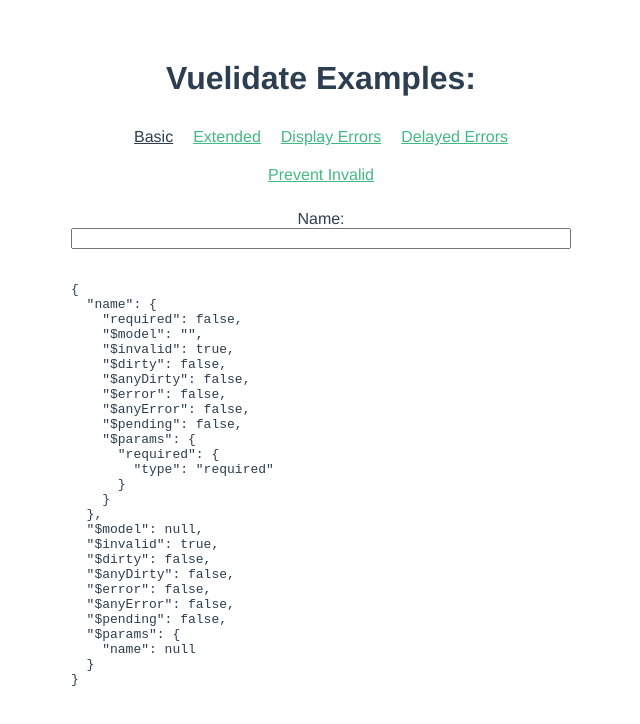
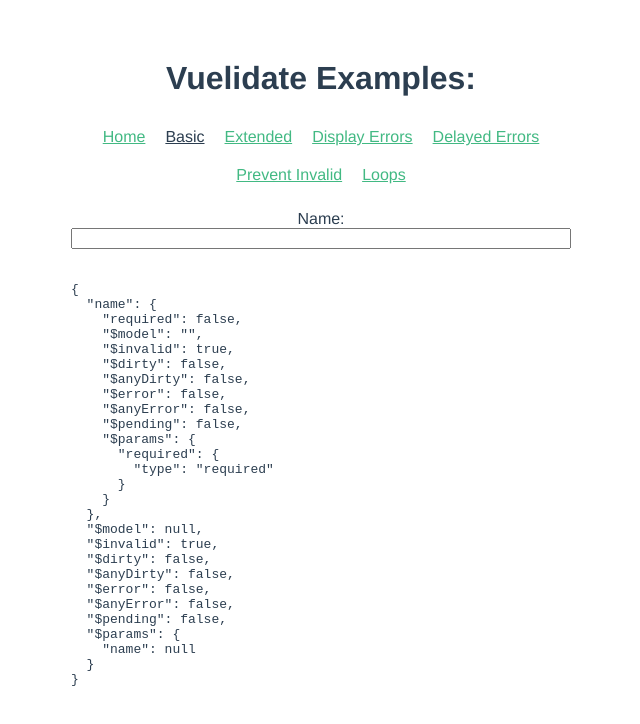
Before and after one commit to SDVue/vuelidate-example, a Vue app: page /#/basic in a window 1280 px wide. Shown: the top 724 px of the page, without its empty margins (319-959 px from the left). Built offline with nearby package versions, Linux system fonts and the light colour scheme.

Commit message:
Refactor and improvements

```diff
--- a/src/App.vue
+++ b/src/App.vue
@@ -2,20 +2,8 @@
   <div id="app">
     <h1>Vuelidate Examples:</h1>
     <ul class="nav">
-      <li>
-        <router-link to="basic">Basic</router-link>
-      </li>
-      <li>
-        <router-link to="extended">Extended</router-link>
-      </li>
-      <li>
-        <router-link to="errors">Display Errors</router-link>
-      </li>
-      <li>
-        <router-link to="delayed">Delayed Errors</router-link>
-      </li>
-      <li>
-        <router-link to="prevent">Prevent Invalid</router-link>
+      <li v-for="route in routes" :key="route.path">
+        <router-link :to="route">{{ route.name }}</router-link>
       </li>
     </ul>
 
@@ -24,8 +12,12 @@
 </template>
 
 <script>
+import { routes } from "@/router";
+
 export default {
-  name: "app"
+  data: () => ({
+    routes
+  })
 };
 </script>
 
--- a/src/examples/4-DelayedErrors.vue
+++ b/src/examples/4-DelayedErrors.vue
@@ -5,10 +5,12 @@
 			<input v-model.lazy="$v.name.$model">
 			<div v-if="$v.name.$error" class="validation-errors">
 				<small v-if="!$v.name.required">Field is required.</small>
+				<small v-if="!$v.name.min">Must be at least {{ $v.name.$params.min.min }} characters.</small>
 			</div>
 		</label>
 
 		<label>Email (validate on blur):
+			<!-- NOTE: Uses normal vue data, not $v.[key].$model -->
 			<input v-model="email" @blur="$v.email.$touch()">
 			<div v-if="$v.email.$error" class="validation-errors">
 				<small v-if="!$v.email.required">Field is required.</small>
@@ -21,7 +23,7 @@
 			<!-- Can also add attributes - :min="$v.age.$params.between.min" :max="$v.age.$params.between.max" -->
 			<div v-if="$v.age.$error" class="validation-errors">
 				<small v-if="!$v.age.required">Field is required.</small>
-				<small v-if="!$v.age.between">Must be between {{$v.age.$params.between.min}} and {{$v.age.$params.between.max}}.</small>
+				<small v-if="!$v.age.between">Must be between {{ $v.age.$params.between.min }} and {{ $v.age.$params.between.max }}.</small>
 			</div>
 		</label>
 
--- a/src/examples/5-PreventInvalid.vue
+++ b/src/examples/5-PreventInvalid.vue
@@ -17,12 +17,14 @@
     </label>
 
     <button @click="onSubmit" :disabled="$v.$invalid">Submit</button>
-    <br> or
-    <br>
-    <button v-if="$v.$invalid" @click="$v.$touch()" :style="{ opacity: $v.$invalid ? '0.3' : '' }">Submit (invalid)</button>
-    <button v-else @click="onSubmit">Submit (valid)</button>
-    <br> or
-    <br>
+
+    <p>or</p>
+
+    <button v-if="$v.$invalid" @click="$v.$touch()" :style="{ opacity: $v.$invalid ? '0.3' : '' }">Submit (form is invalid)</button>
+    <button v-else @click="onSubmit">Submit (form is valid)</button>
+
+    <p>or</p>
+
     <button @click="onSubmit" :style="{ opacity: $v.$invalid ? '0.3' : '' }">Submit</button>
   </form>
 </template>
--- a/src/router.js
+++ b/src/router.js
@@ -3,7 +3,7 @@
 
 Vue.use(Router);
 
-const routes = [
+export const routes = [
   {
     path: "/",
     name: "Home",
@@ -21,18 +21,23 @@
   },
   {
     path: "/errors",
-    name: "Errors",
+    name: "Display Errors",
     component: () => import("@/examples/3-DisplayErrors")
   },
   {
     path: "/delayed",
-    name: "Errors",
+    name: "Delayed Errors",
     component: () => import("@/examples/4-DelayedErrors")
   },
   {
     path: "/prevent",
-    name: "Prevent",
+    name: "Prevent Invalid",
     component: () => import("@/examples/5-PreventInvalid")
+  },
+  {
+    path: "/loops",
+    name: "Loops",
+    component: () => import("@/examples/6-Loops")
   }
 ];
 
```
